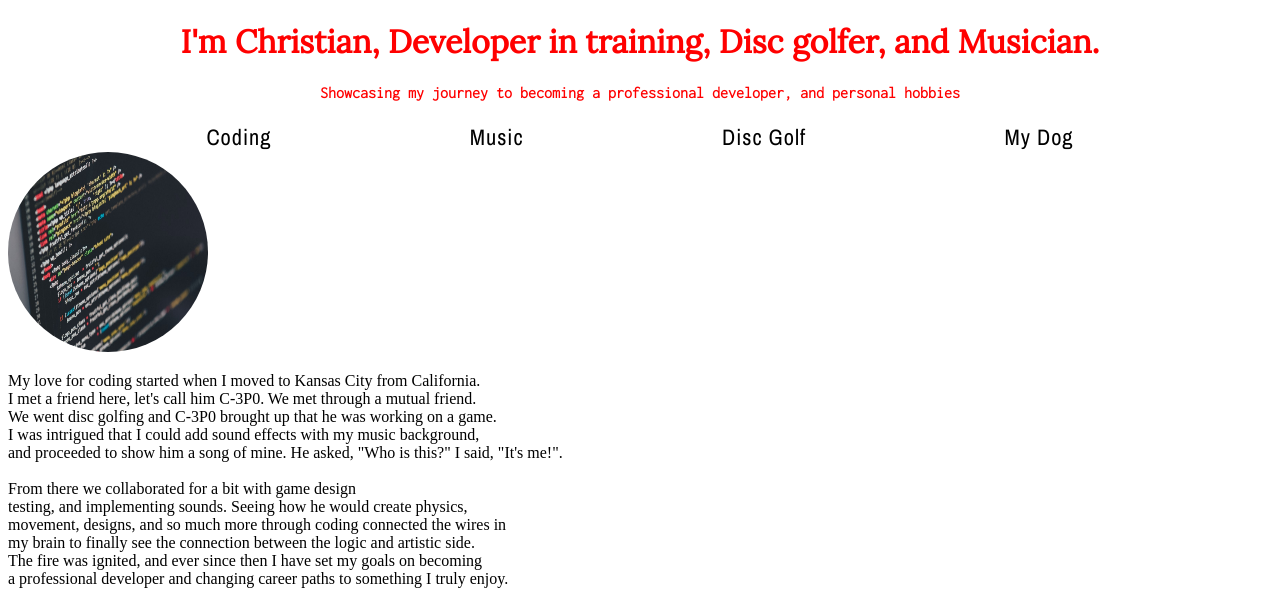
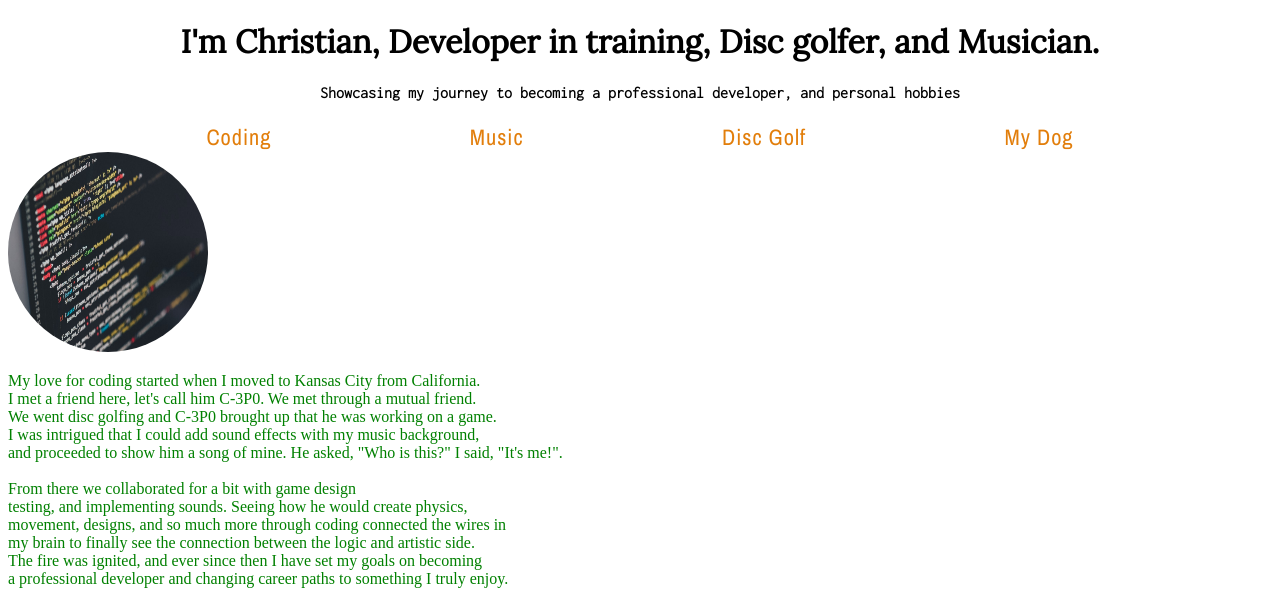
Before and after one commit to LaunchCodeAllhubs/js-assignment-4-html-me-something-Chillsbro, a website: page index.html in a window 1280 px wide. Shown: the top 601 px of the page. Drawn offline with nearby package versions, Linux system fonts and the light colour scheme.

```diff
--- a/index.html
+++ b/index.html
@@ -22,10 +22,10 @@
         Showcasing my journey to becoming a professional developer, and personal hobbies
       </h4>
       <nav id="home-page-nav-bar">
-        <a class="home-page-nav-bar" href="">Coding</a>
-        <a class="home-page-nav-bar" href="">Music</a>
-        <a class="home-page-nav-bar" href="">Disc Golf</a>
-        <a class="home-page-nav-bar" href="">My Dog</a>
+        <a class="home-page-nav-bar-item" href="#testP">Coding</a>
+        <a class="home-page-nav-bar-item" href="">Music</a>
+        <a class="home-page-nav-bar-item" href="">Disc Golf</a>
+        <a class="home-page-nav-bar-item" href="">My Dog</a>
       </nav>
     </header>
     <main>
--- a/styles.css
+++ b/styles.css
@@ -4,7 +4,7 @@
     display: block;
 }
 #mainHeading {
-    color: red;
+
 }
 h1 {
     font-family: Lora;
@@ -15,13 +15,16 @@
    font-family:Inconsolata;
    text-align: center;
 }
-
+#testP {
+    color:green;
+    font-family: ;
+}
 #home-page-nav-bar, a {
     font-family: Archivo Narrow;
     font-size: 1.4rem;
     letter-spacing: 0.06rem;
     text-decoration:none;
-    color:black;
+    color:rgb(226, 126, 11);
     display: flex;
     justify-content: space-evenly;
     align-items: center;
```
